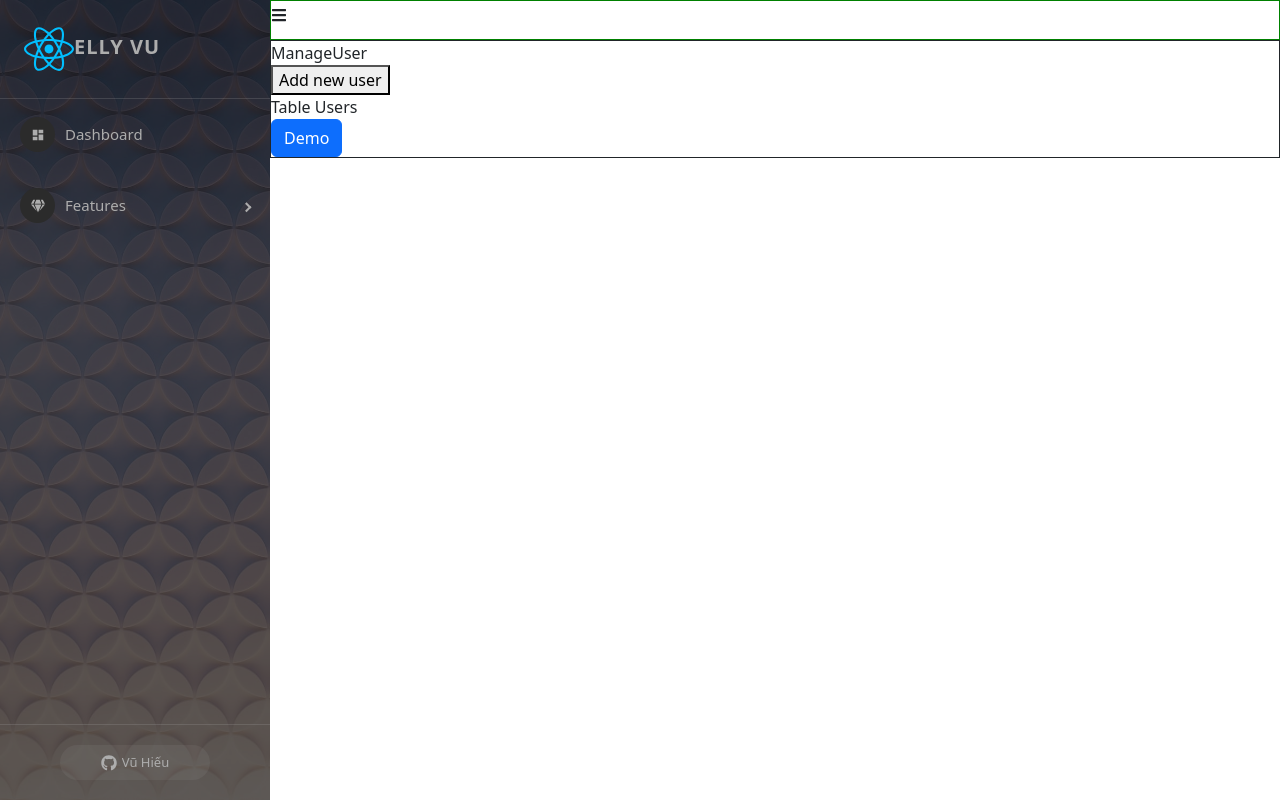
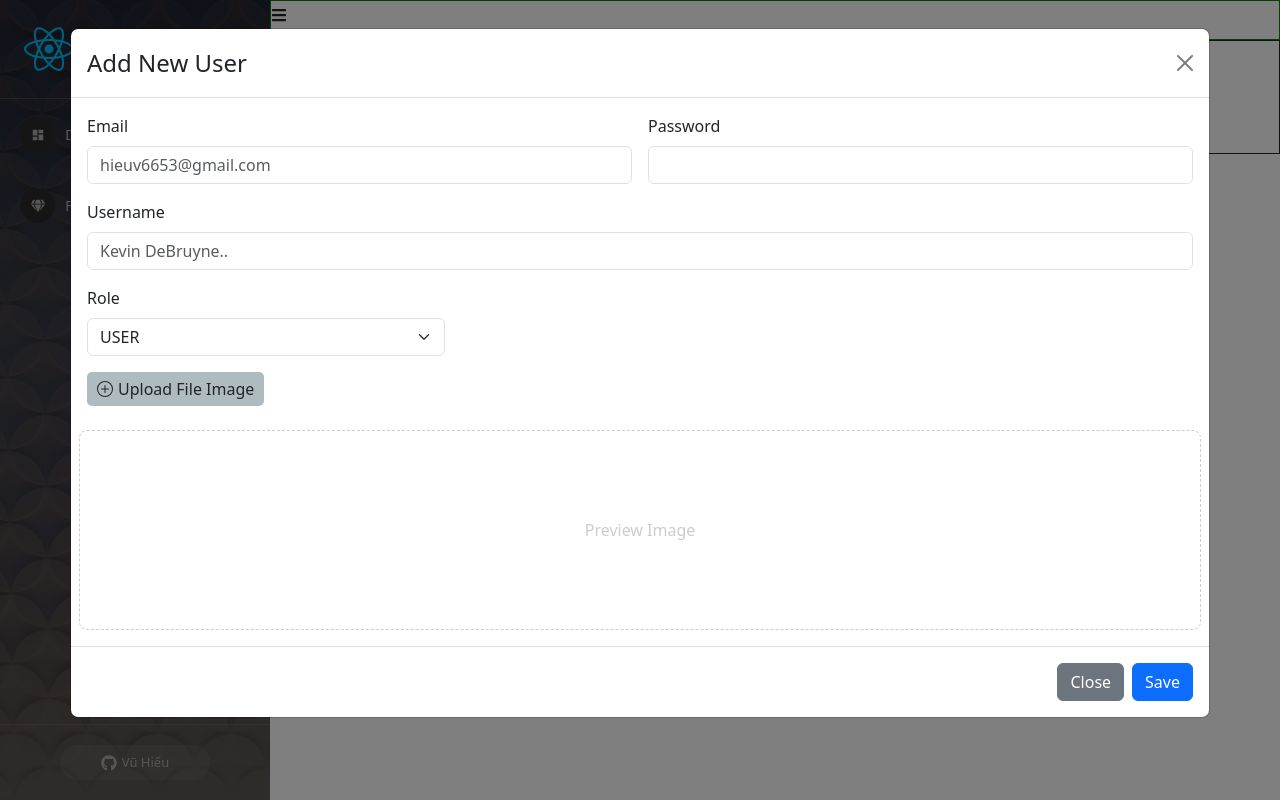
Before and after one commit to EllyVu/React-ultimate, a React (Create React App) app: page /admin/manage-users in a window 1280 px wide. Both pictures are taken after a click on the button "Add new user". Built offline with nearby package versions, Linux system fonts and the light colour scheme.

Commit message:
init project

```diff
--- a/src/components/Admin/Content/ManageUser.js
+++ b/src/components/Admin/Content/ManageUser.js
@@ -1,21 +1,31 @@
 import ModalCreateUser from "./ModalCreateUser";
 import './ManageUser.scss';
+import { BsPlusCircle } from 'react-icons/bs'
+import { useState } from "react";
+
 
 const ManageUser = (props) => {
+
+    const [showModalCreateUser, setShowModalCreateUSer] = useState(false);
     return (
         <div className="manage-user-container">
             <div className="title ">
                 ManageUser
             </div>
             <div className="users-content">
-                <div>
-                    <button>Add new user</button>
+                <div className="btn-add-new">
+                    <button className="btn btn-outline-secondary"
+                        onClick={() => setShowModalCreateUSer(true)}>
+                        <BsPlusCircle />   Add new user</button>
                 </div>
-                <div>
+                <div className="table-users-container">
                     Table Users
 
                 </div>
-                <ModalCreateUser />
+                <ModalCreateUser
+                    show={showModalCreateUser}
+                    setShow={setShowModalCreateUSer}
+                />
             </div>
 
         </div >
--- a/src/components/Admin/Content/ManageUser.scss
+++ b/src/components/Admin/Content/ManageUser.scss
@@ -1,8 +1,20 @@
 .manage-user-container {
-    .title {}
+    padding: 10px;
 
-    .user-content {}
+    .title {
+        font-weight: 600;
+        font-size: 20px;
+    }
+
+    .user-content {
+        .btn-add-new {
+            padding: 15px 0;
+
+
+        }
+    }
 }
+
 
 .modal-add-user {
     .img-preview {
--- a/src/components/Admin/Content/ModalCreateUser.js
+++ b/src/components/Admin/Content/ModalCreateUser.js
@@ -2,10 +2,19 @@
 import Button from 'react-bootstrap/Button';
 import Modal from 'react-bootstrap/Modal';
 import { BsPlusCircle } from 'react-icons/bs'
-const ModalCreateUser = () => {
-    const [show, setShow] = useState(false);
+import axios from 'axios';
+const ModalCreateUser = (props) => {
+    const { show, setShow } = props;
+    // const [show, setShow] = useState(false);
 
-    const handleClose = () => setShow(false);
+    const handleClose = () => {
+        setShow(false)
+        setEmail("")
+        setPassword("")
+        setUsername("")
+        setRole("USER")
+        setPreviewImage("")
+    };
     const handleShow = () => setShow(true);
 
     const [email, setEmail] = useState("");
@@ -23,11 +32,32 @@
             setPreviewImage('')
         }
     }
+
+    const handleSubmitCreateUsers = async () => {
+        // alert('clickme')
+        // let data = {
+        //     email: email,
+        //     password: password,
+        //     username: username,
+        //     role: role,
+        //     userImage: image,
+        // }
+        // console.log(data);
+        const data = new FormData();
+        data.append('email', email);
+        data.append('password', password);
+        data.append('username', username);
+        data.append('role', role);
+        data.append('userImage', image);
+
+        let res = await axios.post('http://localhost:8081/api/v1/participant', data)
+        console.log('check res', res);
+    }
     return (
         <>
-            <Button variant="primary" onClick={handleShow} >
+            {/* <Button variant="primary" onClick={handleShow} >
                 Demo
-            </Button>
+            </Button> */}
 
             <Modal
                 show={show}
@@ -103,7 +133,7 @@
                     <Button variant="secondary" onClick={handleClose}>
                         Close
                     </Button>
-                    <Button variant="primary" onClick={handleClose}>
+                    <Button variant="primary" onClick={() => handleSubmitCreateUsers()}>
                         Save
                     </Button>
                 </Modal.Footer>
```
